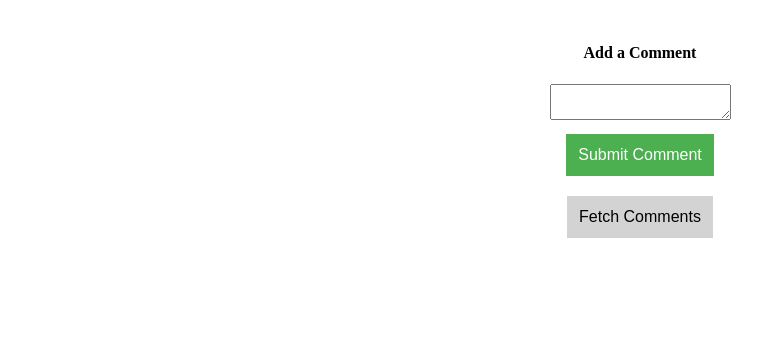
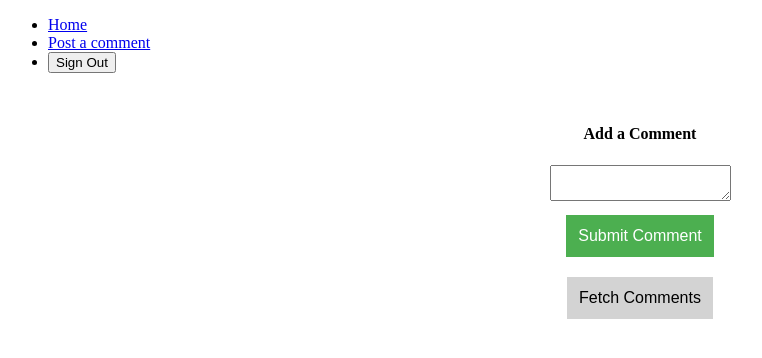
Before and after one commit to HarshaPrajapati601/testing-jest-react, a React (Create React App) app: page /post in a window 1280 px wide. Shown: the top 358 px of the page, without its empty margins (0-762 px from the left). Built offline with nearby package versions, Linux system fonts and the light colour scheme.

Commit message:
Hoc component reusable logic

```diff
--- a/src/components/App.js
+++ b/src/components/App.js
@@ -1,16 +1,52 @@
 import React from 'react';
-import { Route, Routes, BrowserRouter } from 'react-router-dom';
+import { Route, Routes, BrowserRouter, Link } from 'react-router-dom';
+import { connect } from 'react-redux';
 import CommentBox from './CommentBox';
 import CommentList from './CommentList';
 import MyErrorBoudnary from './MyErrorBoundary';
+import * as actions from 'actions'
 
+const styles = ({
+    header: {
 
-const App = () => {
+    }
+})
+class App extends React.Component {
 
+    renderButton = () => {
+       const {auth, changeAuth} = this.props;
+       if(auth) {
+           return(
+               <button onClick={() => {changeAuth(false)}}>Sign Out</button>
+           )
+       }
+       return <button onClick={() => {changeAuth(true)}}>Sign In</button>
+    }
+
+    renderHeader = () => {
+        return(
+            <ul>
+                <li>
+                    <Link to="/">Home</Link>
+                </li>
+                <li>
+                    <Link to="/post">Post a comment</Link>
+                </li>
+                <li>
+                    {this.renderButton()}
+                </li>
+            </ul>
+        )
+    }
+
+    render(){
         return(
             <div>
                 <MyErrorBoudnary>
                 <BrowserRouter>
+                <header>
+                    {this.renderHeader()}
+                    </header>
                     <Routes>
                     <Route path="/" exact element={<CommentList />} />
                     <Route path="/post" element={<CommentBox />} />
@@ -21,5 +57,12 @@ const App = () => {
             </div>
         )
     }
+}
 
-export default App;
+const mapStateToProps = (state) => {
+    return {
+        auth: state.auth
+    }
+}
+
+export default connect(mapStateToProps, actions) (App);
--- a/src/components/CommentBox.js
+++ b/src/components/CommentBox.js
@@ -36,6 +36,20 @@ class CommentBox extends Component {
         super(props);
         this.state = {
             comment: null
+        }
+    }
+
+    componentDidMount() {
+        this.shouldNavigateAway();
+       }
+
+    componentDidUpdate() {
+        this.shouldNavigateAway();
+    }
+
+    shouldNavigateAway = () => {
+        if(!this.props.auth) {
+            console.log("I need to navigate awya")
         }
     }
 
@@ -86,4 +100,9 @@ class CommentBox extends Component {
     }
 }
 
-export default connect(null, actions)(CommentBox);
+const mapStateToProps = (state) => {
+    return{
+        auth: state.auth
+    }
+}
+export default connect(mapStateToProps, actions)(CommentBox);
--- a/src/reducers/auth.js
+++ b/src/reducers/auth.js
@@ -1,6 +1,6 @@
 const { CHANGE_AUTH } = require("actions/type");
 
-const authReducer = (state, action) => {
+const authReducer = (state=[], action) => {
     switch(action.type) {
         case CHANGE_AUTH:
         return action.payload;
--- a/src/reducers/index.js
+++ b/src/reducers/index.js
@@ -1,6 +1,8 @@
 import { combineReducers } from 'redux';
 import  commentReducers  from 'reducers/comments';
+import authReducer from 'reducers/auth';
 
 export default combineReducers({
-    comments: commentReducers
+    comments: commentReducers,
+    auth: authReducer
 });
```
Lines whose indentation alone changed are shown as unchanged.
